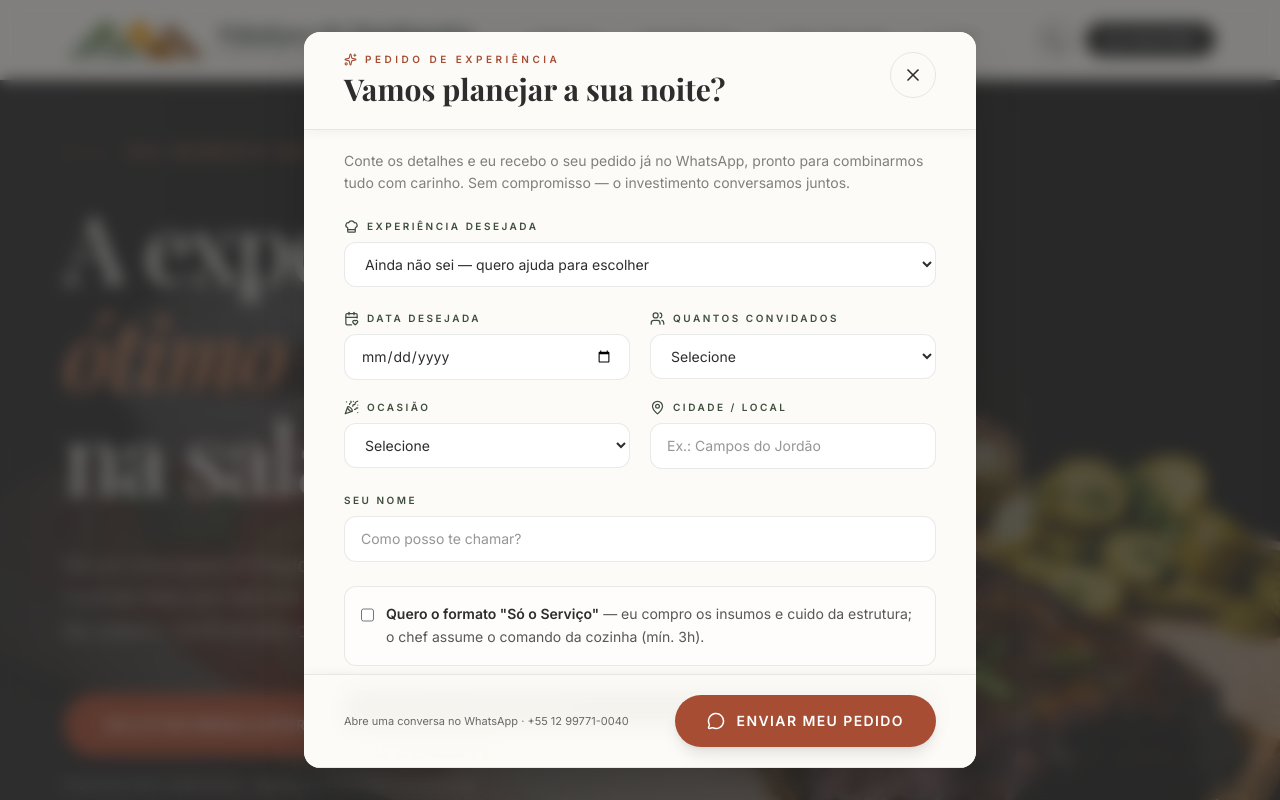
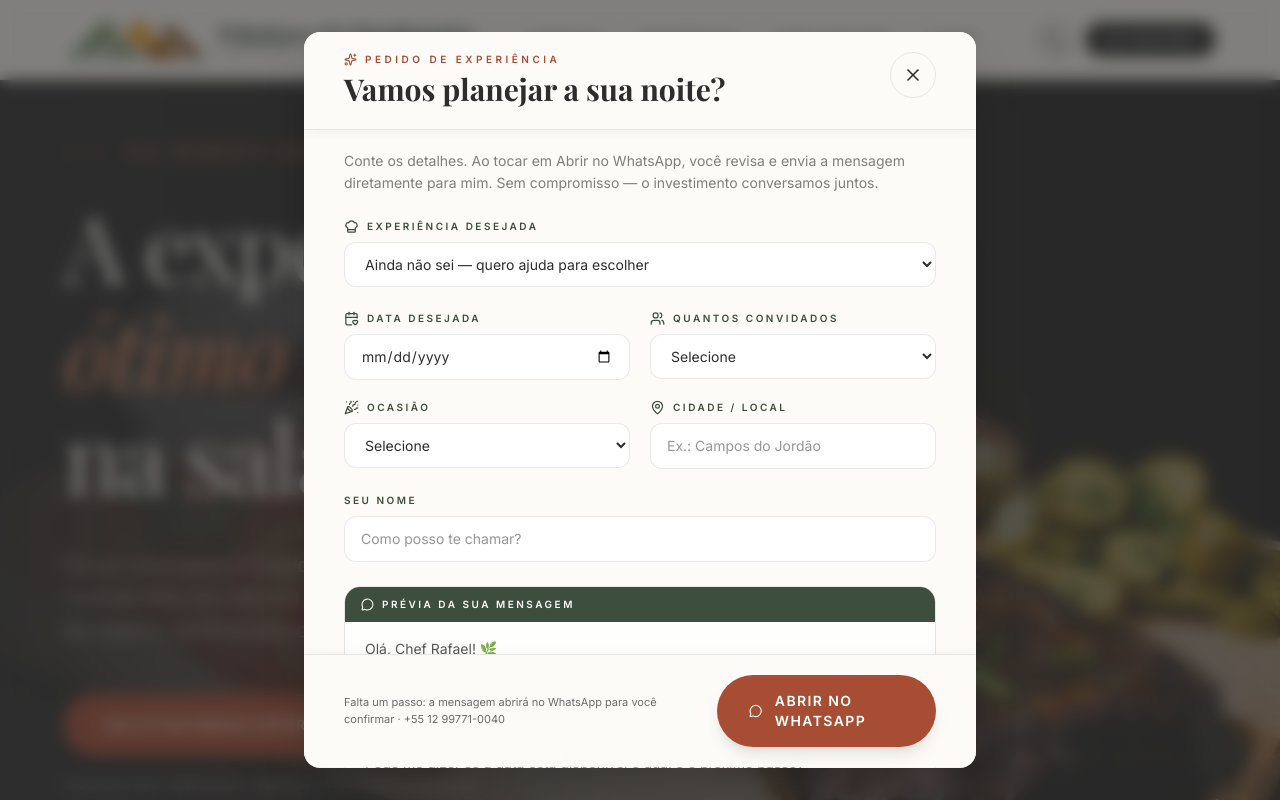
Before and after one commit to mantiqueira12/paladaresdamantiqueira, a React (Vite) app: page / in a window 1280 px wide. Both pictures are taken after a click on the button "SOLICITAR". Shown: the top 800 px of the page. Built offline with nearby package versions, Linux system fonts and the light colour scheme.

Commit message:
feat: melhora funil do pedido no WhatsApp

```diff
--- a/src/App.tsx
+++ b/src/App.tsx
@@ -3,7 +3,7 @@
  * SPDX-License-Identifier: Apache-2.0
  */
 
-import { useMemo, useState } from 'react';
+import { useEffect, useMemo, useState } from 'react';
 // LazyMotion + m: carrega só o subconjunto domAnimation da lib (bundle menor).
 // MotionConfig reducedMotion="user" respeita o prefers-reduced-motion do sistema.
 import { LazyMotion, MotionConfig, domAnimation, m } from 'motion/react';
@@ -33,8 +33,8 @@ import FAQ from './data/faq.json';
 import CIDADES from './data/cidades.json';
 import SAZONAIS from './data/sazonais.json';
 import NICHOS from './data/nichos.json';
-import { linkWhatsAppTexto, WHATSAPP_NUMBER, WHATSAPP_DISPLAY, GOOGLE_REVIEW_LINK } from './lib/whatsapp';
-import { rastrearOrcamento, type OrigemOrcamento } from './lib/analytics';
+import { WHATSAPP_NUMBER, WHATSAPP_DISPLAY, GOOGLE_REVIEW_LINK, type PedidoData } from './lib/whatsapp';
+import { type OrigemOrcamento } from './lib/analytics';
 import PedidoExperiencia from './components/PedidoExperiencia';
 import ExperienciaModal from './components/ExperienciaModal';
 import SectionHeading from './components/SectionHeading';
@@ -47,24 +47,48 @@ import AccordionItem from './components/AccordionItem';
 // pré-renderizado (SSG) e o cliente apontam para a mesma URL e a hidratação casa.
 const chefImage = '/chef-rafael.webp';
 
-const FILTRO_GENERICO = linkWhatsAppTexto(
-  'Olá, Chef Rafael! 🌿 Vi o seu site e gostaria de saber mais sobre as experiências na minha casa.',
-);
-
 export default function App() {
   const [pedidoAberto, setPedidoAberto] = useState(false);
   const [pedidoExp, setPedidoExp] = useState('');
+  const [pedidoInicial, setPedidoInicial] = useState<PedidoData>({});
+  const [pedidoPagina, setPedidoPagina] = useState('');
   const [detalhe, setDetalhe] = useState<Experiencia | null>(null);
   const [filtro, setFiltro] = useState<'Todas' | Linha>('Todas');
 
   // origem: de onde o pedido foi aberto — vira o parâmetro `origem` do evento
   // GA4 solicitar_orcamento no envio (ex.: botao_flutuante vs formulario).
   const [pedidoOrigem, setPedidoOrigem] = useState<OrigemOrcamento>('formulario');
-  const abrirPedido = (nome = '', origem: OrigemOrcamento = 'formulario') => {
-    setPedidoExp(nome);
+  const abrirPedido = (
+    nome = '',
+    origem: OrigemOrcamento = 'formulario',
+    iniciais: PedidoData = {},
+    pagina = '',
+  ) => {
+    setPedidoExp(nome || iniciais.experiencia || '');
+    setPedidoInicial(iniciais);
+    setPedidoPagina(pagina);
     setPedidoOrigem(origem);
     setPedidoAberto(true);
   };
+
+  // As landings estáticas trazem o visitante de volta para a home com contexto.
+  // O formulário abre pré-preenchido; só o clique final nele conta como abertura
+  // do WhatsApp (`solicitar_orcamento`).
+  useEffect(() => {
+    const params = new URLSearchParams(window.location.search);
+    if (params.get('pedido') !== '1') return;
+
+    abrirPedido(
+      params.get('experiencia') || '',
+      'landing',
+      {
+        cidade: params.get('cidade') || undefined,
+        ocasiao: params.get('ocasiao') || undefined,
+        pessoas: params.get('pessoas') || undefined,
+      },
+      params.get('pagina') || '',
+    );
+  }, []);
   const solicitarDoDetalhe = (nome: string) => {
     setDetalhe(null);
     setTimeout(() => abrirPedido(nome), 180);
@@ -541,16 +565,14 @@ export default function App() {
               >
                 <Instagram size={20} />
               </a>
-              <a
-                href={FILTRO_GENERICO}
-                target="_blank"
-                rel="noopener noreferrer"
-                onClick={() => rastrearOrcamento('rodape')}
+              <button
+                type="button"
+                onClick={() => abrirPedido('', 'rodape')}
                 aria-label="Falar no WhatsApp"
                 className="w-11 h-11 border border-brand-line rounded-full flex items-center justify-center hover:bg-brand-charcoal hover:text-white transition-all"
               >
                 <MessageCircle size={20} />
-              </a>
+              </button>
             </div>
             <p className="text-[10px] text-brand-charcoal/70 uppercase tracking-widest font-bold">
               {WHATSAPP_DISPLAY} · @paladaresdamantiqueira
@@ -588,6 +610,8 @@ export default function App() {
         aberto={pedidoAberto}
         onFechar={() => setPedidoAberto(false)}
         experienciaInicial={pedidoExp}
+        pedidoInicial={pedidoInicial}
+        paginaOrigem={pedidoPagina}
         origem={pedidoOrigem}
       />
     </div>
--- a/src/components/PedidoExperiencia.tsx
+++ b/src/components/PedidoExperiencia.tsx
@@ -22,28 +22,47 @@ interface Props {
   aberto: boolean;
   onFechar: () => void;
   experienciaInicial?: string;
+  pedidoInicial?: PedidoData;
+  paginaOrigem?: string;
   /** De onde o pedido foi aberto — vira o parâmetro `origem` do evento GA4. */
   origem?: OrigemOrcamento;
 }
 
 const hojeISO = () => new Date().toISOString().split('T')[0];
 
-export default function PedidoExperiencia({ aberto, onFechar, experienciaInicial = '', origem = 'formulario' }: Props) {
+export default function PedidoExperiencia({
+  aberto,
+  onFechar,
+  experienciaInicial = '',
+  pedidoInicial = {},
+  paginaOrigem = '',
+  origem = 'formulario',
+}: Props) {
   const [pedido, setPedido] = useState<PedidoData>({ experiencia: experienciaInicial });
   const [enviado, setEnviado] = useState(false);
   const dialogRef = useModalA11y(aberto, onFechar);
 
   useEffect(() => {
     if (aberto) {
-      const inicial = acharPorNome(experienciaInicial);
-      setPedido((p) => ({
-        ...p,
-        experiencia: experienciaInicial,
+      const experiencia = experienciaInicial || pedidoInicial.experiencia || '';
+      const inicial = acharPorNome(experiencia);
+      setPedido({
+        ...pedidoInicial,
+        experiencia,
         soServico: inicial?.camada === 'servico',
-      }));
+      });
       setEnviado(false);
     }
-  }, [aberto, experienciaInicial]);
+  }, [
+    aberto,
+    experienciaInicial,
+    pedidoInicial.cidade,
+    pedidoInicial.data,
+    pedidoInicial.experiencia,
+    pedidoInicial.nome,
+    pedidoInicial.ocasiao,
+    pedidoInicial.pessoas,
+  ]);
 
   useEffect(() => {
     document.body.style.overflow = aberto ? 'hidden' : '';
@@ -54,7 +73,6 @@ export default function PedidoExperiencia({ aberto, onFechar, experienciaInicial
 
   const expSel = pedido.experiencia ? acharPorNome(pedido.experiencia) : undefined;
   const soServicoObrigatorio = expSel?.camada === 'servico';
-  const permiteEscolherSoServico = !expSel || expSel.camada === 'ambas';
   const pedidoEfetivo = useMemo<PedidoData>(
     () => (soServicoObrigatorio ? { ...pedido, soServico: true } : pedido),
     [pedido, soServicoObrigatorio],
@@ -68,12 +86,7 @@ export default function PedidoExperiencia({ aberto, onFechar, experienciaInicial
     setPedido((p) => ({
       ...p,
       experiencia: nome,
-      soServico:
-        escolhida?.camada === 'servico'
-          ? true
-          : escolhida?.camada === 'ambas'
-            ? p.soServico
-            : false,
+      soServico: escolhida?.camada === 'servico',
     }));
   };
 
@@ -86,6 +99,7 @@ export default function PedidoExperiencia({ aberto, onFechar, experienciaInicial
       cidade: pedidoEfetivo.cidade,
       pessoas: pedidoEfetivo.pessoas,
       soServico: pedidoEfetivo.soServico,
+      pagina: paginaOrigem,
     });
     setEnviado(true);
   };
@@ -134,7 +148,7 @@ export default function PedidoExperiencia({ aberto, onFechar, experienciaInicial
 
             <div className="px-6 md:px-10 py-6 space-y-6">
               <p className="text-sm text-brand-charcoal/60 leading-relaxed -mt-1">
-                Conte os detalhes e eu recebo o seu pedido já no WhatsApp, pronto para combinarmos tudo com carinho.
+                Conte os detalhes. Ao tocar em Abrir no WhatsApp, você revisa e envia a mensagem diretamente para mim.
                 Sem compromisso — o investimento conversamos juntos.
               </p>
 
@@ -226,21 +240,6 @@ export default function PedidoExperiencia({ aberto, onFechar, experienciaInicial
                 </div>
               )}
 
-              {permiteEscolherSoServico && (
-                <label className="flex items-start gap-3 p-4 rounded-xl border border-brand-line bg-white/60 cursor-pointer hover:border-brand-terracotta/40 transition-colors">
-                  <input
-                    type="checkbox"
-                    checked={!!pedidoEfetivo.soServico}
-                    onChange={(e) => set('soServico', e.target.checked)}
-                    className="mt-1 accent-brand-terracotta w-4 h-4"
-                  />
-                  <span className="text-sm text-brand-charcoal/80 leading-relaxed">
-                    <strong className="text-brand-charcoal">Quero o formato "Só o Serviço"</strong> — eu compro os
-                    insumos e cuido da estrutura; o chef assume o comando da cozinha (mín. 3h).
-                  </span>
-                </label>
-              )}
-
               {/* Preview da mensagem */}
               <div className="rounded-2xl border border-brand-line overflow-hidden">
                 <div className="px-4 py-2.5 bg-brand-moss text-brand-cream text-[10px] uppercase tracking-[0.25em] font-bold flex items-center gap-2">
@@ -256,8 +255,8 @@ export default function PedidoExperiencia({ aberto, onFechar, experienciaInicial
             <div className="sticky bottom-0 glass-header px-6 md:px-10 pt-5 pb-[max(1.25rem,env(safe-area-inset-bottom))] flex flex-col sm:flex-row items-center gap-3 justify-between border-t border-brand-line">
               <span className="text-[11px] text-brand-charcoal/70 order-2 sm:order-1" role="status">
                 {enviado
-                  ? 'Seu pedido foi aberto no WhatsApp 💬'
-                  : `Abre uma conversa no WhatsApp · ${WHATSAPP_DISPLAY}`}
+                  ? 'Conversa aberta no WhatsApp — confirme o envio por lá. 💬'
+                  : `Falta um passo: a mensagem abrirá no WhatsApp para você confirmar · ${WHATSAPP_DISPLAY}`}
               </span>
               <a
                 href={linkWhatsApp(pedidoEfetivo)}
@@ -266,7 +265,7 @@ export default function PedidoExperiencia({ aberto, onFechar, experienciaInicial
                 onClick={aoEnviar}
                 className="order-1 sm:order-2 w-full sm:w-auto inline-flex items-center justify-center gap-3 bg-brand-terracotta text-white px-8 py-4 rounded-full text-sm uppercase tracking-widest font-bold shadow-lg hover:bg-brand-charcoal transition-all hover:-translate-y-0.5"
               >
-                <MessageCircle size={18} /> Enviar meu pedido
+                <MessageCircle size={18} /> Abrir no WhatsApp
               </a>
             </div>
           </m.div>
--- a/src/lib/analytics.ts
+++ b/src/lib/analytics.ts
@@ -17,10 +17,11 @@ export interface DetalhesOrcamento {
   cidade?: string;
   pessoas?: string;
   soServico?: boolean;
+  pagina?: string;
 }
 
 /** De onde partiu o pedido — vira o parâmetro `origem` no GA4. */
-export type OrigemOrcamento = 'formulario' | 'botao_flutuante' | 'rodape' | 'header';
+export type OrigemOrcamento = 'formulario' | 'botao_flutuante' | 'rodape' | 'header' | 'landing';
 
 /**
  * Evento-chave do negócio: alguém pediu um orçamento (abriu o WhatsApp do chef).
@@ -42,5 +43,6 @@ export function rastrearOrcamento(
     cidade: detalhes?.cidade || undefined,
     pessoas: detalhes?.pessoas || undefined,
     so_servico: detalhes?.soServico || undefined,
+    pagina: detalhes?.pagina || undefined,
   });
 }
--- a/src/lib/whatsapp.ts
+++ b/src/lib/whatsapp.ts
@@ -47,7 +47,7 @@ export function montarMensagem(p: PedidoData): string {
     blocos.push('Tenho interesse no formato *Só o Serviço* — eu cuido dos insumos e você assume o comando da cozinha.');
   }
 
-  blocos.push('Pode me contar como funciona e os próximos passos?');
+  blocos.push('Pode me dizer se a data está disponível e qual é o próximo passo?');
 
   return blocos.join('\n\n');
 }
```
Also changed, not shown: scripts/gen-landings.mjs (+27 -13 lines).
